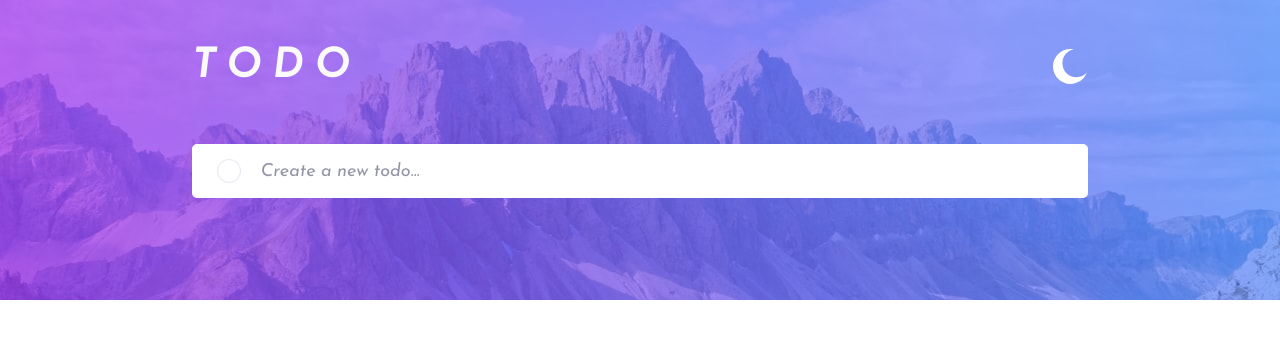
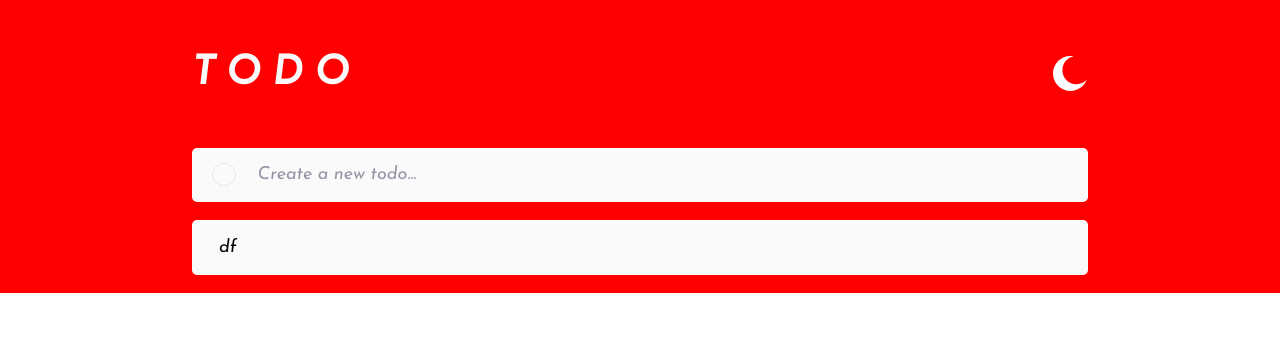
Before and after one commit to NastaranMO/todo, a React (Create React App) app: page / in a window 1280 px wide. Shown: the top 338 px of the page. Built offline with nearby package versions, Linux system fonts and the light colour scheme.

Commit message:
add title ina separate component

```diff
--- a/src/App.scss
+++ b/src/App.scss
@@ -1,6 +1,10 @@
 @import url('https://fonts.googleapis.com/css2?family=Josefin+Sans:ital@1&display=swap');
+@import './colors.scss';
 
 html * {
   font-family: 'Josefin Sans', sans-serif;
   font-size: 18px;
 }
+
+body {
+}
--- a/src/components/BaseLayout/index.scss
+++ b/src/components/BaseLayout/index.scss
@@ -1,19 +1,11 @@
-main {
-  width: 90vw;
-  margin-inline: 5vw;
-  @media (min-width: 800px) {
-    width: 70vw;
-    margin-inline: 15vw;
-  }
-  @media (min-width: 1400px) {
-    width: 50vw;
-    margin-inline: 25vw;
-  }
+@import '../../colors.scss';
+
+.main-container {
+  background-color: red;
 }
 
 .todo {
-  //   background-color: red;
-  position: fixed;
+  // background-color: red;
   top: 7rem;
   width: 90vw;
   margin-inline: 5vw;
--- a/src/components/BaseLayout/index.tsx
+++ b/src/components/BaseLayout/index.tsx
@@ -1,6 +1,7 @@
 import React, { useState, useContext } from 'react';
 import './index.scss';
 import Header from '../Header';
+import Title from '../Title';
 import { ThemeContext } from '../../App';
 import InputField from '../InputField';
 import Cards from '../Cards';
@@ -28,9 +29,10 @@ const Index = () => {
   };
 
   return (
-    <div className={theme}>
-      <Header />
+    <div className={`${theme} main-container`}>
+      {/* <Header /> */}
       <main className='todo'>
+        <Title />
         <InputField addTodos={addTodos} />
         <Cards todos={todos} />
       </main>
--- a/src/components/Card/index.scss
+++ b/src/components/Card/index.scss
@@ -0,0 +1,33 @@
+@import '../../colors.scss';
+
+.light .item {
+  color: $deep-dark-grayish-blue;
+}
+.item {
+  display: flex;
+  justify-content: space-between;
+  align-items: center;
+  border-bottom: 1px solid $deep-light-grayish-blue;
+  span {
+    text-align: left;
+    // background-color: yellow;
+    display: block;
+    width: 100%;
+    margin-left: 20px;
+  }
+
+  div {
+    width: max-content;
+    // background-color: green;
+    .circle {
+      border: 1px solid $deep-light-grayish-blue;
+      border-radius: 50px;
+      width: 1.2em;
+      height: 1.2em;
+    }
+  }
+
+  img {
+    height: 1em;
+  }
+}
--- a/src/components/Card/index.tsx
+++ b/src/components/Card/index.tsx
@@ -1,4 +1,7 @@
-import React from 'react';
+import React, { useContext } from 'react';
+import './index.scss';
+import { ThemeContext } from '../../App';
+import cross from '../../images/icon-cross.svg';
 interface Todo {
   id: string;
   name: string;
@@ -10,7 +13,17 @@ type Props = {
 };
 
 const Index = ({ todo }: Props) => {
-  return <li className='item'>{todo.name}</li>;
+  const theme = useContext(ThemeContext);
+
+  return (
+    <li className='item'>
+      <div>
+        <div className='circle'></div>
+      </div>
+      <span> {todo.name}</span>
+      <img src={cross} alt='' />
+    </li>
+  );
 };
 
 export default Index;
--- a/src/components/Cards/index.scss
+++ b/src/components/Cards/index.scss
@@ -1,7 +1,7 @@
 @import '../../colors.scss';
 
 .light .list {
-  background-color: white;
+  background-color: $light-grey;
 }
 .dark .list {
   background-color: $deep-dark-desaturated-blue;
@@ -12,4 +12,12 @@
   border-radius: 5px;
   padding: 0;
   width: 100%;
+
+  li {
+    display: flex;
+    justify-content: space-between;
+    align-items: center;
+    padding: 1em;
+    padding-inline: 1.5em;
+  }
 }
--- a/src/components/Cards/index.tsx
+++ b/src/components/Cards/index.tsx
@@ -18,6 +18,7 @@ const Index = ({ todos }: Props) => {
       {todos.map((todo) => (
         <Card key={todo.id} todo={todo} />
       ))}
+      <li>df</li>
     </ul>
   );
 };
--- a/src/components/Header/index.scss
+++ b/src/components/Header/index.scss
@@ -1,69 +1,69 @@
-@import '../../colors.scss';
+// @import '../../colors.scss';
 
-@mixin header($mobileImg, $desktopImg) {
-  width: 100vw;
-  height: 200px;
-  background-position: center center;
-  background-repeat: no-repeat;
-  background-size: cover;
-  background-image: url($mobileImg);
-  @media (min-width: 375px) {
-    height: 300px;
-    background-image: url($desktopImg);
-  }
-}
+// @mixin header($mobileImg, $desktopImg) {
+//   width: 100vw;
+//   height: 200px;
+//   background-position: center center;
+//   background-repeat: no-repeat;
+//   background-size: cover;
+//   background-image: url($mobileImg);
+//   @media (min-width: 375px) {
+//     height: 300px;
+//     background-image: url($desktopImg);
+//   }
+// }
 
-.light {
-  .headerImg {
-    @include header(
-      '../../images/bg-mobile-light.jpg',
-      '../../images/bg-desktop-light.jpg'
-    );
-  }
-}
+// .light {
+//   .headerImg {
+//     @include header(
+//       '../../images/bg-mobile-light.jpg',
+//       '../../images/bg-desktop-light.jpg'
+//     );
+//   }
+// }
 
-.dark {
-  .headerImg {
-    @include header(
-      '../../images/bg-mobile-dark.jpg',
-      '../../images/bg-desktop-dark.jpg'
-    );
-  }
-}
+// .dark {
+//   .headerImg {
+//     @include header(
+//       '../../images/bg-mobile-dark.jpg',
+//       '../../images/bg-desktop-dark.jpg'
+//     );
+//   }
+// }
 
-.header__container {
-  position: absolute;
-  top: 20px;
-  width: 90vw;
-  margin-inline: 5vw;
-  display: flex;
-  justify-content: space-between;
-  align-items: center;
-  color: $light-grey;
-  @media (min-width: 800px) {
-    width: 70vw;
-    margin-inline: 15vw;
-  }
-  @media (min-width: 1400px) {
-    width: 50vw;
-    margin-inline: 25vw;
-  }
+// .header__container {
+//   position: absolute;
+//   top: 20px;
+//   width: 90vw;
+//   margin-inline: 5vw;
+//   display: flex;
+//   justify-content: space-between;
+//   align-items: center;
+//   color: $light-grey;
+//   @media (min-width: 800px) {
+//     width: 70vw;
+//     margin-inline: 15vw;
+//   }
+//   @media (min-width: 1400px) {
+//     width: 50vw;
+//     margin-inline: 25vw;
+//   }
 
-  h1 {
-    font-size: 25px;
-    font-family: 'Josefin Sans';
-    letter-spacing: 0.3em;
-    text-transform: uppercase;
-    @media (min-width: 600px) {
-      font-size: 40px;
-    }
-  }
+//   h1 {
+//     font-size: 25px;
+//     font-family: 'Josefin Sans';
+//     letter-spacing: 0.3em;
+//     text-transform: uppercase;
+//     @media (min-width: 600px) {
+//       font-size: 40px;
+//     }
+//   }
 
-  img {
-    width: 25px;
-    cursor: pointer;
-    @media (min-width: 600px) {
-      width: 35px;
-    }
-  }
-}
+//   img {
+//     width: 25px;
+//     cursor: pointer;
+//     @media (min-width: 600px) {
+//       width: 35px;
+//     }
+//   }
+// }
--- a/src/components/InputField/index.scss
+++ b/src/components/InputField/index.scss
@@ -1,6 +1,6 @@
 @import '../../colors.scss';
 .light .form {
-  background-color: white;
+  background-color: $light-grey;
 
   div.circle {
     border: 1px solid $deep-light-grayish-blue;
@@ -13,10 +13,13 @@
     border: 1px solid $deep-dark-grayish-blue;
   }
 }
-
+.form-container {
+  width: 100%;
+}
 .form {
-  width: 100%;
+  padding-inline: 20px;
   display: flex;
+  justify-content: space-between;
   align-items: center;
   border-radius: 5px;
   height: 3em;
@@ -25,9 +28,11 @@
   }
 
   input {
-    max-width: 90%;
+    width: 100%;
     border: none;
+    margin-left: 20px;
     background-color: inherit;
+    // background-color: green;
     @media (min-width: 800px) {
     }
   }
@@ -42,14 +47,13 @@
 
   div {
     width: max-content;
-    margin-left: 0.7em;
-    // background-color: green;
+    // background-color: red;
     .circle {
       // border: 1px solid $deep-light-grayish-blue;
       border-radius: 50px;
       width: 1.2em;
       height: 1.2em;
-      margin-right: 1em;
+      // margin-right: 1em;
     }
   }
 }
--- a/src/components/InputField/index.tsx
+++ b/src/components/InputField/index.tsx
@@ -20,6 +20,8 @@ const Index = ({ addTodos }: Props) => {
   };
 
   return (
+    <div className='form-container'>
+      {' '}
       <form className='form' onSubmit={submitHandler}>
         <div>
           <div className='circle'></div>
@@ -30,6 +32,7 @@ const Index = ({ addTodos }: Props) => {
           placeholder='Create a new todo...'
         />
       </form>
+    </div>
   );
 };
 
--- /dev/null
+++ b/src/components/Title/index.scss
@@ -0,0 +1,29 @@
+@import '../../colors.scss';
+.title {
+  display: flex;
+  width: 100%;
+  align-items: center;
+  justify-content: space-between;
+  margin-block: 1.5em;
+  //   background-color: yellow;
+  h1 {
+    font-size: 25px;
+    font-family: 'Josefin Sans';
+    letter-spacing: 0.3em;
+    text-transform: uppercase;
+    color: $light-grey;
+    @media (min-width: 600px) {
+      font-size: 40px;
+    }
+  }
+
+  img {
+    width: 25px;
+    height: 25px;
+    cursor: pointer;
+    @media (min-width: 600px) {
+      width: 35px;
+      height: 35px;
+    }
+  }
+}
--- /dev/null
+++ b/src/components/Title/index.tsx
@@ -0,0 +1,18 @@
+import React, { useContext } from 'react';
+import './index.scss';
+import { ThemeContext } from '../../App';
+import sun from '../../images/icon-sun.svg';
+import moon from '../../images/icon-moon.svg';
+
+const Index = () => {
+  const theme = useContext(ThemeContext);
+  const imgAlt = theme === 'light' ? 'moon' : 'sun';
+  return (
+    <div className='title'>
+      <h1>Todo</h1>
+      <img src={theme === 'light' ? moon : sun} alt={imgAlt} />
+    </div>
+  );
+};
+
+export default Index;
```
Lines whose indentation alone changed are shown as unchanged.
